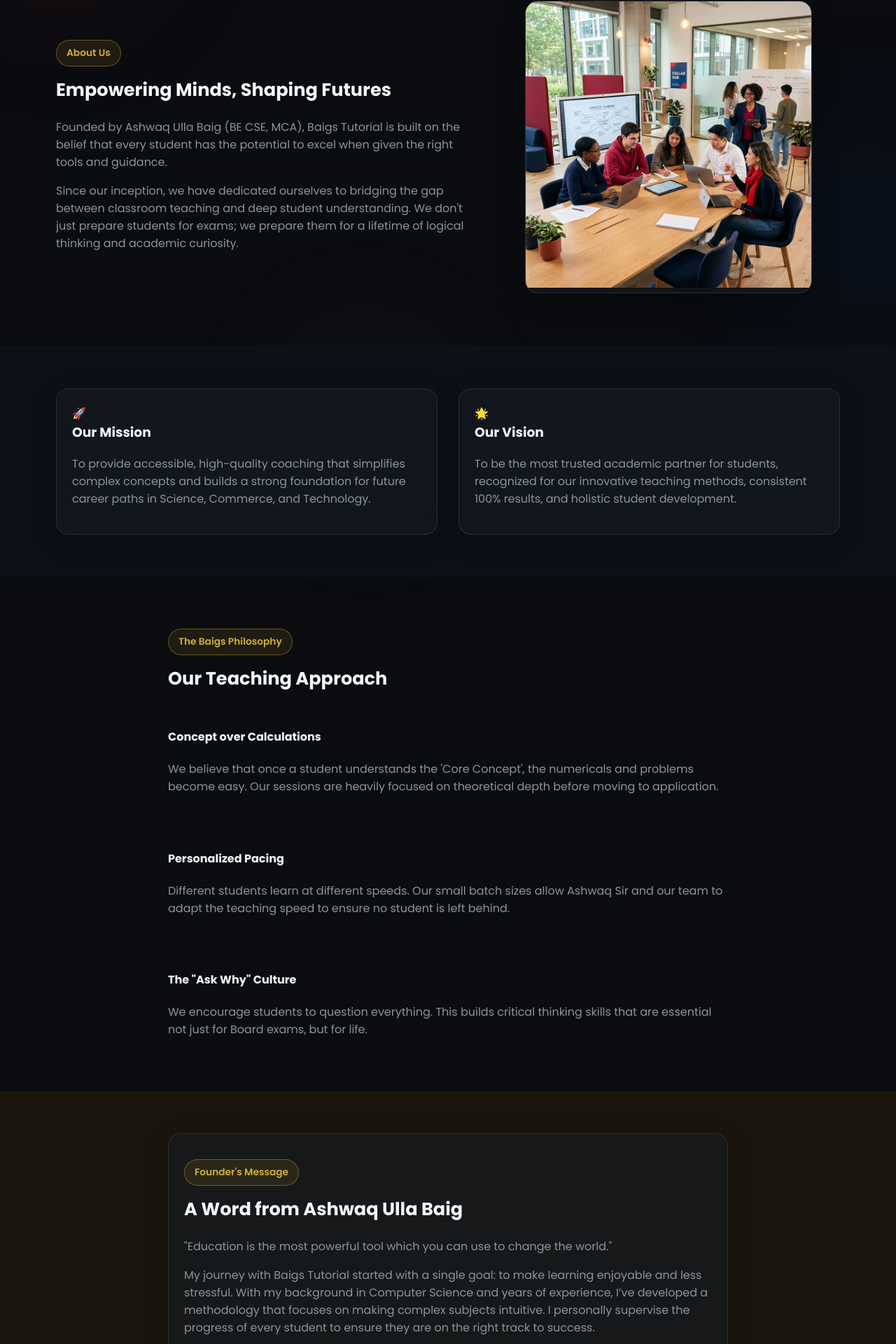
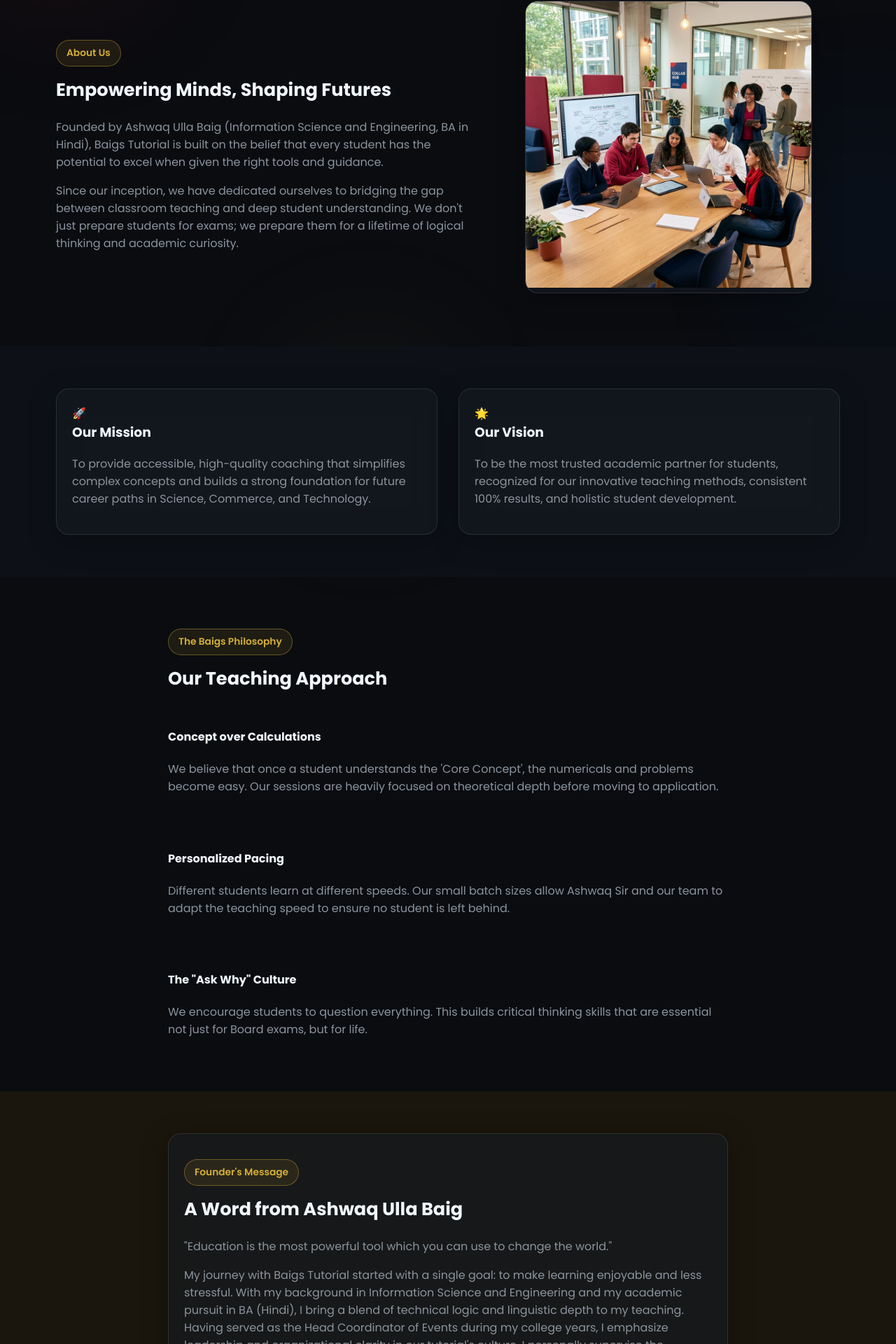
Before and after one commit to Xtertm3/Baigs_Tutorial, a React (Vite) app: page /about in a window 1280 px wide. Shown: the part 160-2080 px from the top of the page at 70% size. Built offline with nearby package versions, Linux system fonts and the light colour scheme.

Commit message:
Update founder's academic credentials and coordinator experience

```diff
--- a/src/pages/AboutPage.tsx
+++ b/src/pages/AboutPage.tsx
@@ -7,7 +7,7 @@ function AboutPage() {
             <p className="tag">About Us</p>
             <h2>Empowering Minds, Shaping Futures</h2>
             <p className="lead">
-              Founded by Ashwaq Ulla Baig (BE CSE, MCA), Baigs Tutorial is built on the belief that every student has the potential to excel when given the right tools and guidance.
+              Founded by Ashwaq Ulla Baig (Information Science and Engineering, BA in Hindi), Baigs Tutorial is built on the belief that every student has the potential to excel when given the right tools and guidance.
             </p>
             <p className="muted">
               Since our inception, we have dedicated ourselves to bridging the gap between classroom teaching and deep student understanding. We don't just prepare students for exams; we prepare them for a lifetime of logical thinking and academic curiosity.
@@ -75,7 +75,7 @@ function AboutPage() {
             <h2>A Word from Ashwaq Ulla Baig</h2>
             <p className="lead">"Education is the most powerful tool which you can use to change the world."</p>
             <p className="muted">
-              My journey with Baigs Tutorial started with a single goal: to make learning enjoyable and less stressful. With my background in Computer Science and years of experience, I’ve developed a methodology that focuses on making complex subjects intuitive. I personally supervise the progress of every student to ensure they are on the right track to success.
+              My journey with Baigs Tutorial started with a single goal: to make learning enjoyable and less stressful. With my background in Information Science and Engineering and my academic pursuit in BA (Hindi), I bring a blend of technical logic and linguistic depth to my teaching. Having served as the Head Coordinator of Events during my college years, I emphasize leadership and organizational clarity in our tutorial's culture. I personally supervise the progress of every student to ensure they are on the right track to success.
             </p>
           </div>
         </div>
--- a/src/pages/HomePage.tsx
+++ b/src/pages/HomePage.tsx
@@ -126,7 +126,7 @@ function HomePage() {
           <article className="glass-card">
             <p className="tag">Visionary Leadership</p>
             <h2>Ashwaq Ulla Baig</h2>
-            <p className="lead">BE in CSE, MCA | Founder & Chief Mentor</p>
+            <p className="lead">Information Science and Engineering, BA in Hindi | Founder & Chief Mentor</p>
             <p className="muted">
               With 8+ years in tutorial leadership, Ashwaq Ulla Baig has a mission to democratize quality education.
               His "students-first" approach has led to 500+ success stories and a culture of academic curiosity at the tutorial.
```
Also changed, not shown: 1 other file (tests, documents, lock files or other folders).
